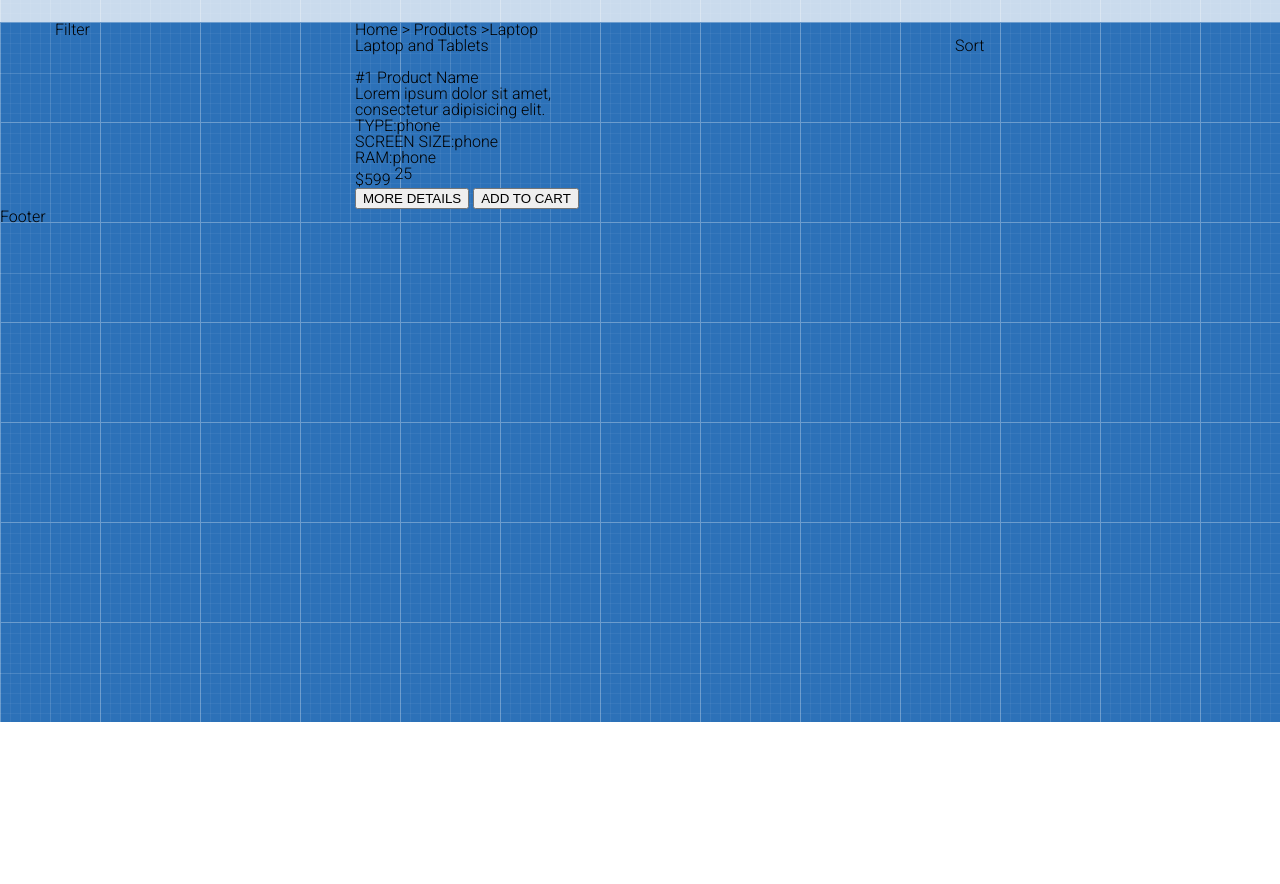
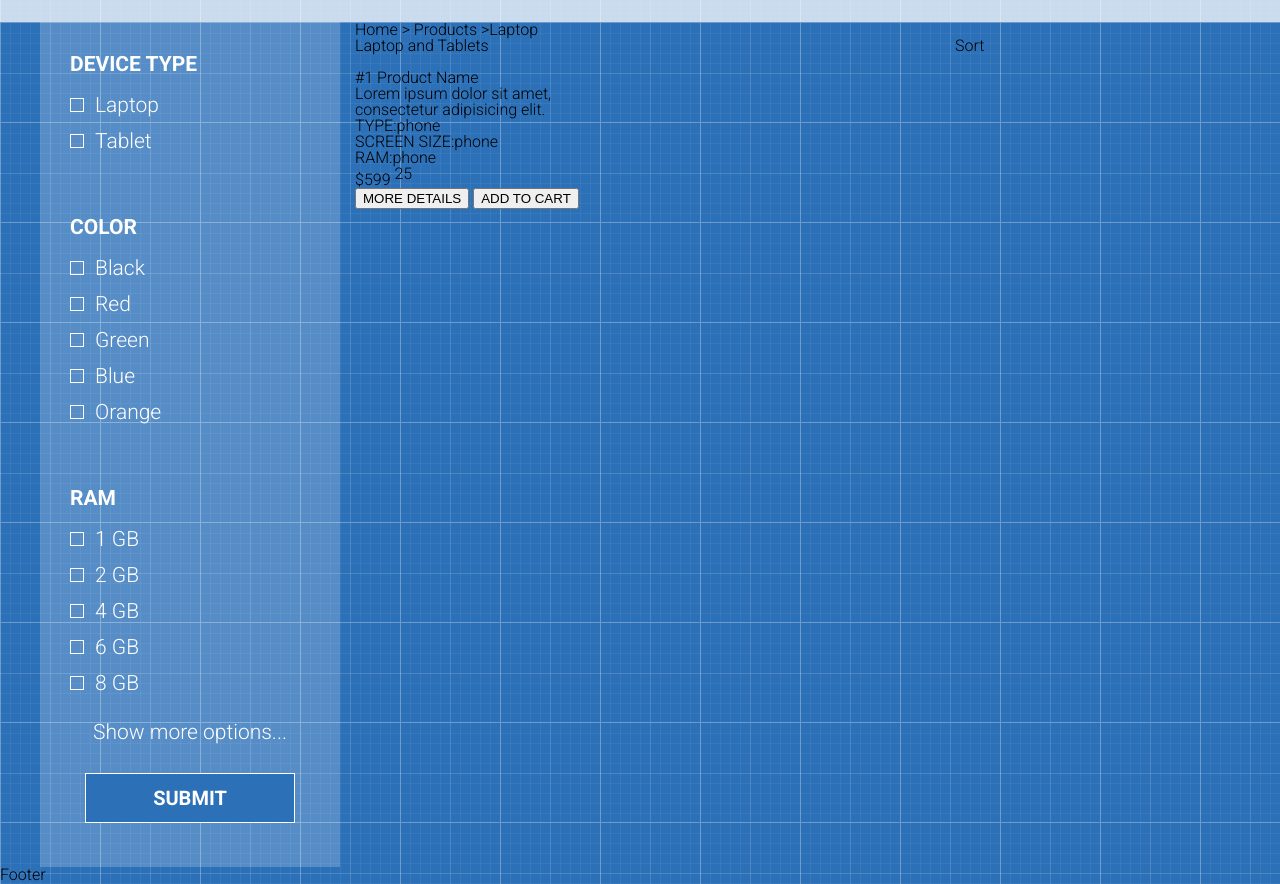
Before and after one commit to DimaPelehov/project-shop, a plain HTML site: page index.html in a window 1280 px wide. Shown: the part 78-962 px from the top of the page. Before the commit the page ends 800 px from the top, so only its background shows below. Drawn offline with Linux system fonts and the light colour scheme.

Commit message:
added filter form

```diff
--- a/index.html
+++ b/index.html
@@ -42,7 +42,65 @@
     <main class="main">
       <div class="container">
         <div class="row">
-          <aside class="col-3">Filter</aside>
+          <aside class="col-3">
+            <h2 class="first-h2">DEVICE TYPE</h2>
+            <div class="check-box">
+              <input type="checkbox" id="lap" />
+              <label for="lap">Laptop</label>
+            </div>
+            <div class="check-box">
+              <input type="checkbox" id="tab" />
+              <label for="tab">Tablet</label>
+            </div>
+            <h2>COLOR</h2>
+            <div class="check-box">
+              <input type="checkbox" id="black" />
+              <label for="black">Black</label>
+            </div>
+            <div class="check-box">
+              <input type="checkbox" id="red" />
+              <label for="red">Red</label>
+            </div>
+            <div class="check-box">
+              <input type="checkbox" id="green" />
+              <label for="green">Green</label>
+            </div>
+            <div class="check-box">
+              <input type="checkbox" id="blue" />
+              <label for="blue">Blue</label>
+            </div>
+            <div class="check-box">
+              <input type="checkbox" id="orange" />
+              <label for="orange">Orange</label>
+            </div>
+            <h2>RAM</h2>
+            <div class="check-box">
+              <input type="checkbox" id="1gb" />
+              <label for="1gb">1 GB</label>
+            </div>
+            <div class="check-box">
+              <input type="checkbox" id="2gb" />
+              <label for="2gb">2 GB</label>
+            </div>
+            <div class="check-box">
+              <input type="checkbox" id="4gb" />
+              <label for="4gb">4 GB</label>
+            </div>
+            <div class="check-box">
+              <input type="checkbox" id="6gb" />
+              <label for="6gb">6 GB</label>
+            </div>
+            <div class="check-box">
+              <input type="checkbox" id="8gb" />
+              <label for="8gb">8 GB</label>
+            </div>
+            <div class="show-more"><a href="">Show more options...</a></div>
+            <div class="filter-btn">
+              <form>
+                <button class="submit">SUBMIT</button>
+              </form>
+            </div>
+          </aside>
           <div class="col-9">
             <div class="row">
               <div class="col-12">
@@ -65,15 +123,11 @@
                   <div class="product-description">
                     Lorem ipsum dolor sit amet, consectetur adipisicing elit.
                   </div>
-                  <div class="product-features">
-                    <span>TYPE:</span>phone
-                  </div>
+                  <div class="product-features"><span>TYPE:</span>phone</div>
                   <div class="product-features">
                     <span>SCREEN SIZE:</span>phone
                   </div>
-                  <div class="product-features">
-                    <span>RAM:</span>phone
-                  </div>
+                  <div class="product-features"><span>RAM:</span>phone</div>
                   <div class="product-price">$599 <sup>25</sup></div>
                   <button class="btn btn-more-details">MORE DETAILS</button>
                   <button class="btn btn-add-to-cart">ADD TO CART</button>
--- a/style.css
+++ b/style.css
@@ -128,3 +128,84 @@ background-color: rgba(255, 255, 255, 0.75);
 sup{
     vertical-align: super;
 }
+
+/* Налаштування форми filter */
+
+aside{
+    height: 845px;
+    background-color: rgba(255, 255, 255, 0.2);
+    font-size: 21px;
+}
+
+.first-h2{
+    margin-top: 32px;
+}
+
+h2{
+    margin-left: 15px;
+    color: white;
+    font-weight: 900;
+    margin-bottom: 20px;
+    margin-top: 50px;
+}
+
+.check-box{
+    display: flex;
+}
+
+label{
+    position: relative;
+    padding-left: 40px;
+    color: white;
+    margin-bottom: 15px;
+    cursor: pointer;
+}
+
+label::before{
+    content: "";
+    display:block;
+    width: 12px;
+    height: 12px;
+    border: 1px solid white;
+    cursor: pointer;
+    position: absolute;
+    left: 15px;
+    top: 3px;
+}
+
+input[type='checkbox']:checked + label::before{
+    background-color: white;
+}
+
+input{
+    display: none;
+}
+
+.show-more{
+    display: flex;
+    justify-content: center;
+    margin-bottom: 30px;
+    margin-top: 13px;
+}
+
+.show-more a{
+    text-decoration: none;
+    color: white;
+}
+
+.filter-btn{
+    display: flex;
+    justify-content: center;
+}
+
+.submit{
+    width: 210px;
+    height: 50px;
+    background-color:rgb(44, 113, 184) ;
+    color: white;
+    font-family:"Roboto", sans-serif ;
+    font-size: 20px;
+    font-weight: 700;
+    border: 1px solid white;
+    cursor: pointer;
+}
```
